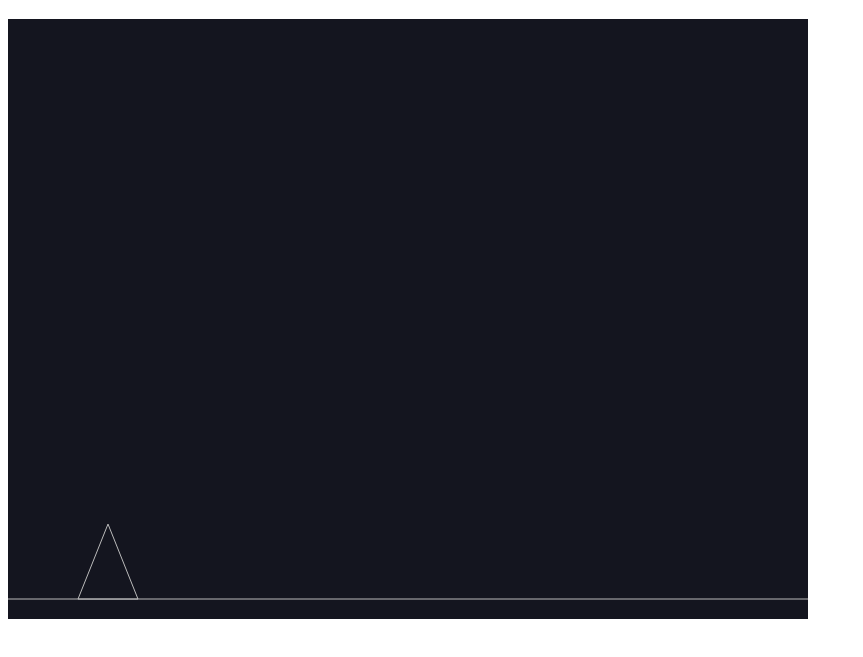
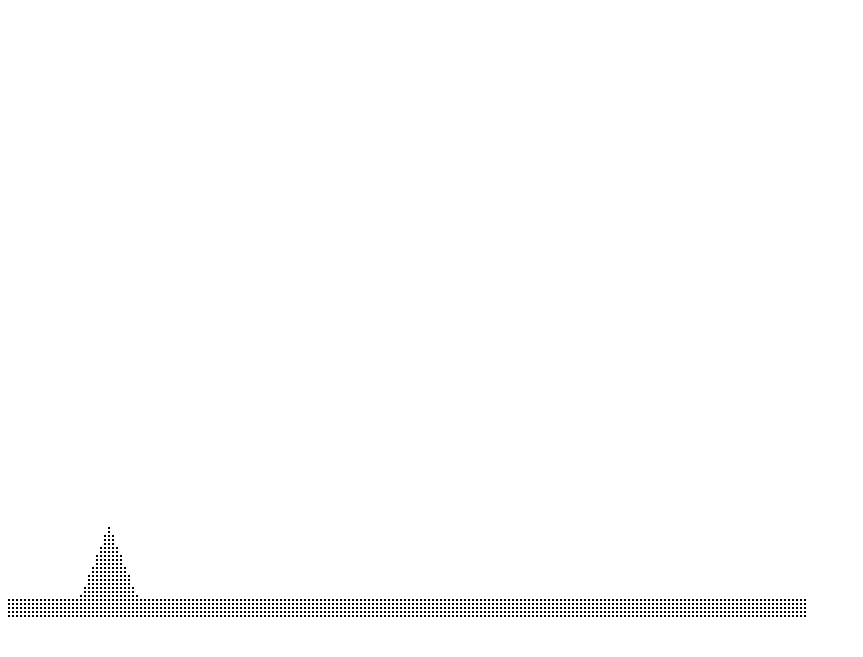
Before and after one commit to kevincarrogan/landa, a website built with webpack: page index.html in a window 1280 px wide. Shown: the part 61-718 px from the top of the page, without its empty margins (0-863 px from the left). Built offline with nearby package versions, Linux system fonts and the light colour scheme.

Commit message:
Remove matter renderer

```diff
--- a/index.html
+++ b/index.html
@@ -6,8 +6,5 @@
   </head>
   <body>
     <h1><%= htmlWebpackPlugin.options.title %></h1>
-    <div id="container">
-
-    </div>
   </body>
 </html>
--- a/src/index.js
+++ b/src/index.js
@@ -1,53 +1,8 @@
-import {
-  Engine,
-  Render,
-  Runner,
-  Bodies,
-  Composite,
-  Mouse,
-  MouseConstraint,
-  Vertices,
-} from "matter-js";
+import { Engine, Runner, Bodies, Composite, Vertices } from "matter-js";
 import p5 from "p5";
 
-const element = document.querySelector("#container");
 const width = 800;
 const height = 600;
-
-const engine = Engine.create();
-const render = Render.create({
-  element,
-  engine,
-  options: {
-    height,
-    width,
-  },
-});
-
-const bodies = [
-  Bodies.trapezoid(100, 100, 60, 75, 1),
-  Bodies.rectangle(400, 610, 810, 60, { isStatic: true }),
-];
-
-// add mouse control
-const mouse = Mouse.create(render.canvas),
-  mouseConstraint = MouseConstraint.create(engine, {
-    mouse: mouse,
-    constraint: {
-      stiffness: 0.2,
-      render: {
-        visible: false,
-      },
-    },
-  });
-
-Composite.add(engine.world, mouseConstraint);
-Composite.add(engine.world, bodies);
-
-Render.run(render);
-
-const runner = Runner.create();
-Runner.run(runner, engine);
 
 const roundToNearest = (toNearest, original) => {
   return Math.round(original / toNearest) * toNearest;
@@ -56,15 +11,30 @@ const roundToNearest = (toNearest, original) => {
 const ROUND_TO = 4;
 const BOX_SIZE = 2;
 
+let bodies = [];
+
 const mainSketch = (p) => {
+  let composite;
   p.setup = () => {
     p.createCanvas(width, height);
+
+    const engine = Engine.create();
+
+    bodies = [
+      Bodies.trapezoid(100, 100, 60, 75, 1),
+      Bodies.rectangle(0, 600 - 10, width * 2, 20, { isStatic: true }),
+    ];
+
+    composite = Composite.add(engine.world, bodies);
+
+    const runner = Runner.create();
+    Runner.run(runner, engine);
   };
   p.draw = () => {
     p.background(255);
     p.fill(0);
     p.noStroke();
-    for (const body of bodies) {
+    for (const body of composite.bodies) {
       for (
         let x = roundToNearest(ROUND_TO, body.bounds.min.x);
         x < body.bounds.max.x;
```
